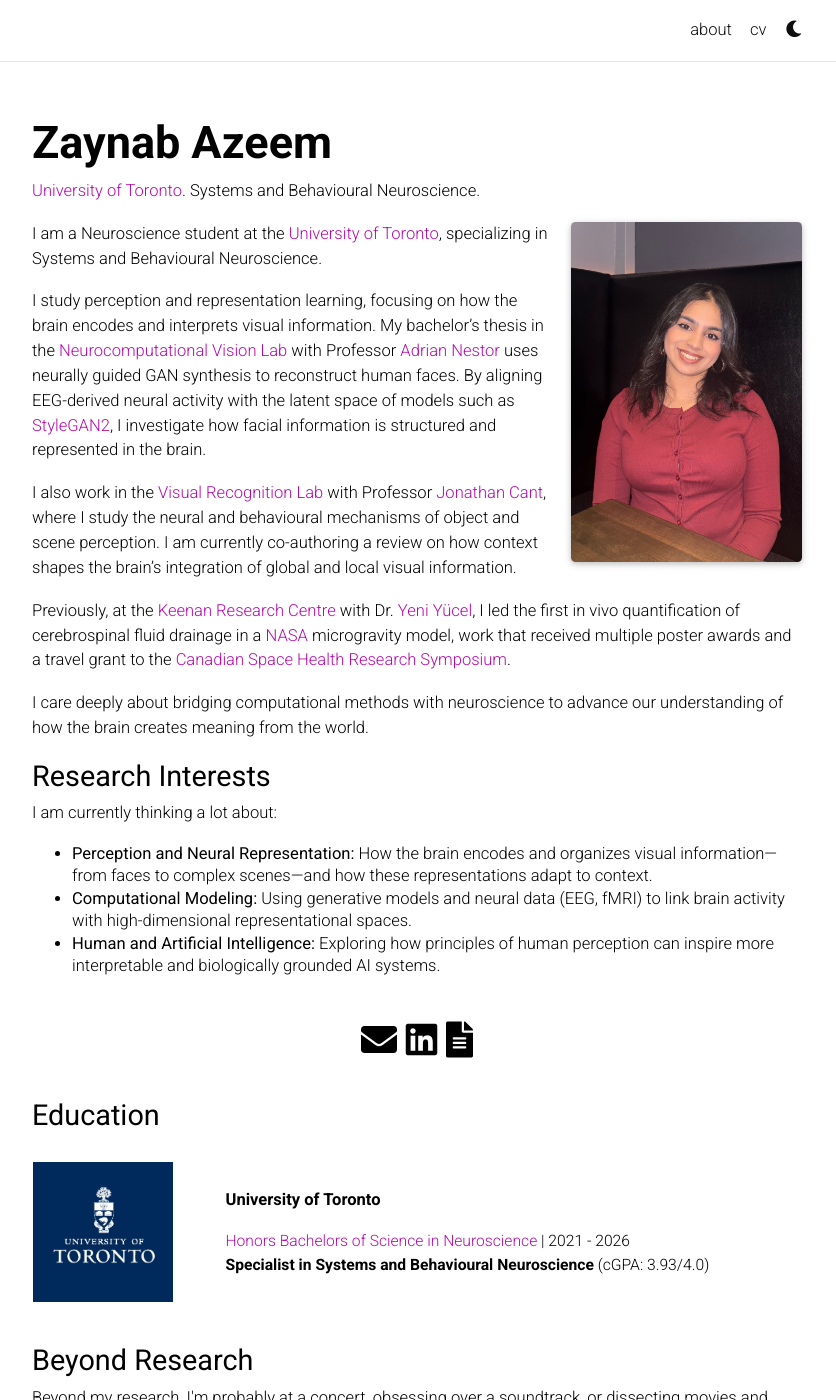
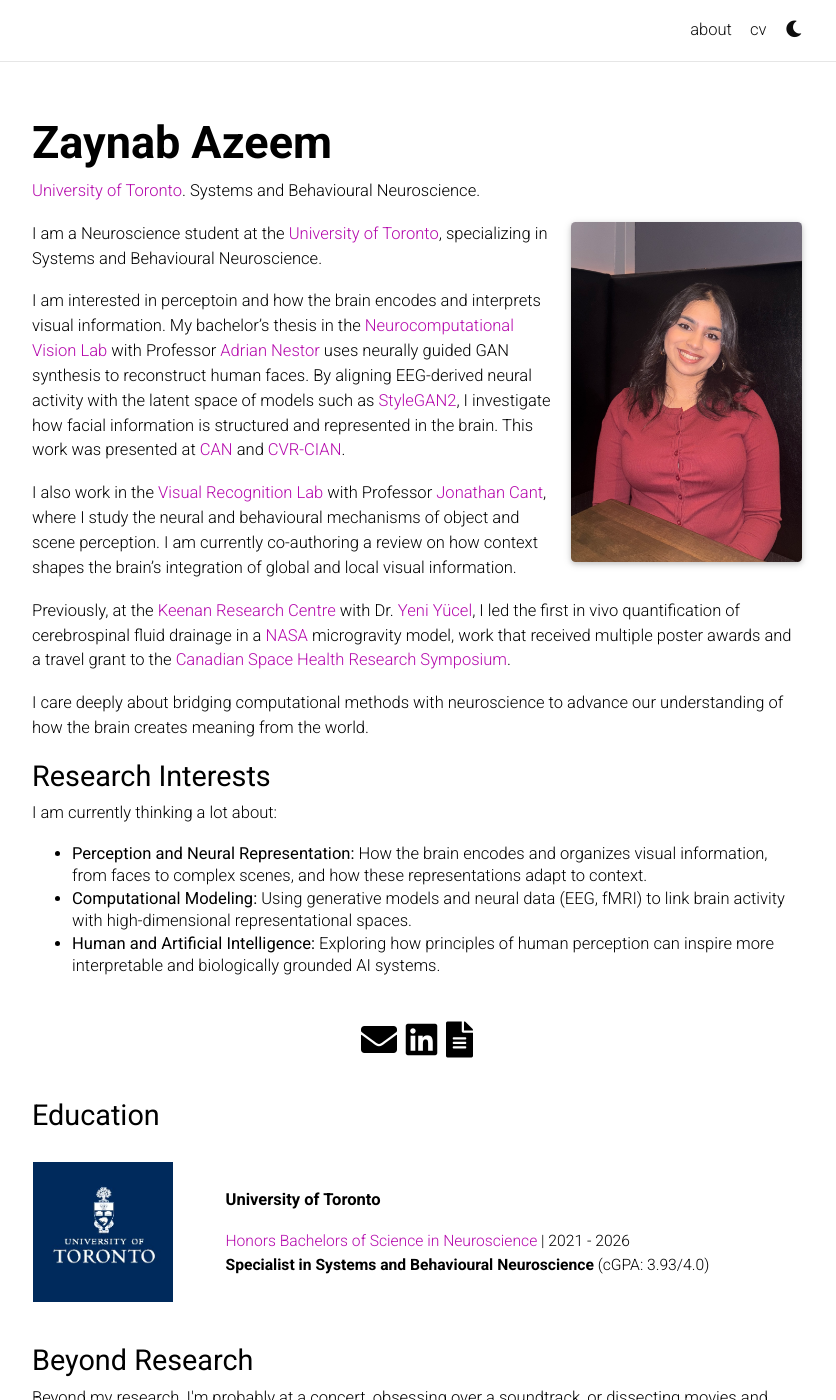
Before and after one commit to zaynabfa/zaynabfa.github.io, a Jekyll site: the page built from _pages/about.md, in a window 1280 px wide and 1400 px high. Shown: the whole window, without its empty margins (223-1059 px from the left). Built offline with Jekyll 4.4.1, drawn with Linux system fonts in a browser that asks for light colours; full-size pictures stand in for the smaller copies a plugin makes; comment, search, counter and statistics services are not loaded; a style sheet for code colours, icons or effects is not loaded.

Commit message:
Update site.

```diff
--- a/_includes/research_interests.html
+++ b/_includes/research_interests.html
@@ -4,7 +4,7 @@
 
 <ul>
   <li>
-    <b>Perception and Neural Representation:</b> How the brain encodes and organizes visual information—from faces to complex scenes—and how these
+    <b>Perception and Neural Representation:</b> How the brain encodes and organizes visual information, from faces to complex scenes, and how these
     representations adapt to context.
   </li>
 
--- a/_pages/about.md
+++ b/_pages/about.md
@@ -24,7 +24,7 @@
 
 I am a Neuroscience student at the [University of Toronto](https://www.utoronto.ca/), specializing in Systems and Behavioural Neuroscience.
 
-I study perception and representation learning, focusing on how the brain encodes and interprets visual information. My bachelor’s thesis in the [Neurocomputational Vision Lab](https://www.utsc.utoronto.ca/people/anestor/) with Professor [Adrian Nestor](https://www.utsc.utoronto.ca/people/anestor/) uses neurally guided GAN synthesis to reconstruct human faces. By aligning EEG-derived neural activity with the latent space of models such as [StyleGAN2](https://github.com/NVlabs/stylegan2), I investigate how facial information is structured and represented in the brain.
+I am interested in perceptoin and how the brain encodes and interprets visual information. My bachelor’s thesis in the [Neurocomputational Vision Lab](https://www.utsc.utoronto.ca/people/anestor/) with Professor [Adrian Nestor](https://www.utsc.utoronto.ca/people/anestor/) uses neurally guided GAN synthesis to reconstruct human faces. By aligning EEG-derived neural activity with the latent space of models such as [StyleGAN2](https://github.com/NVlabs/stylegan2), I investigate how facial information is structured and represented in the brain. This work was presented at [CAN](https://can-acn.org/) and [CVR-CIAN](https://www.yorku.ca/events/brain-and-integrative-vision-conference/).
 
 I also work in the [Visual Recognition Lab](https://www.utsc.utoronto.ca/~jcant/index.html) with Professor [Jonathan Cant](https://www.utsc.utoronto.ca/~jcant/), where I study the neural and behavioural mechanisms of object and scene perception. I am currently co-authoring a review on how context shapes the brain’s integration of global and local visual information.
 
```
